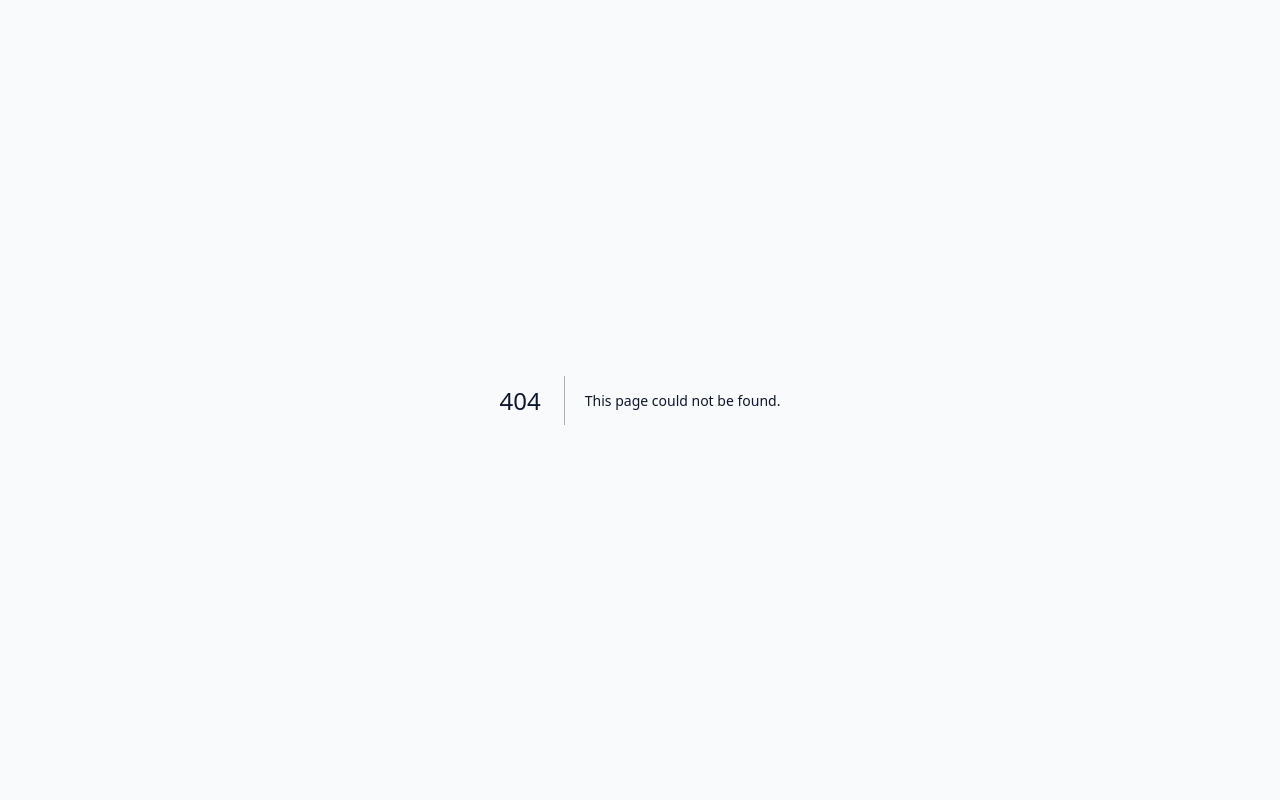
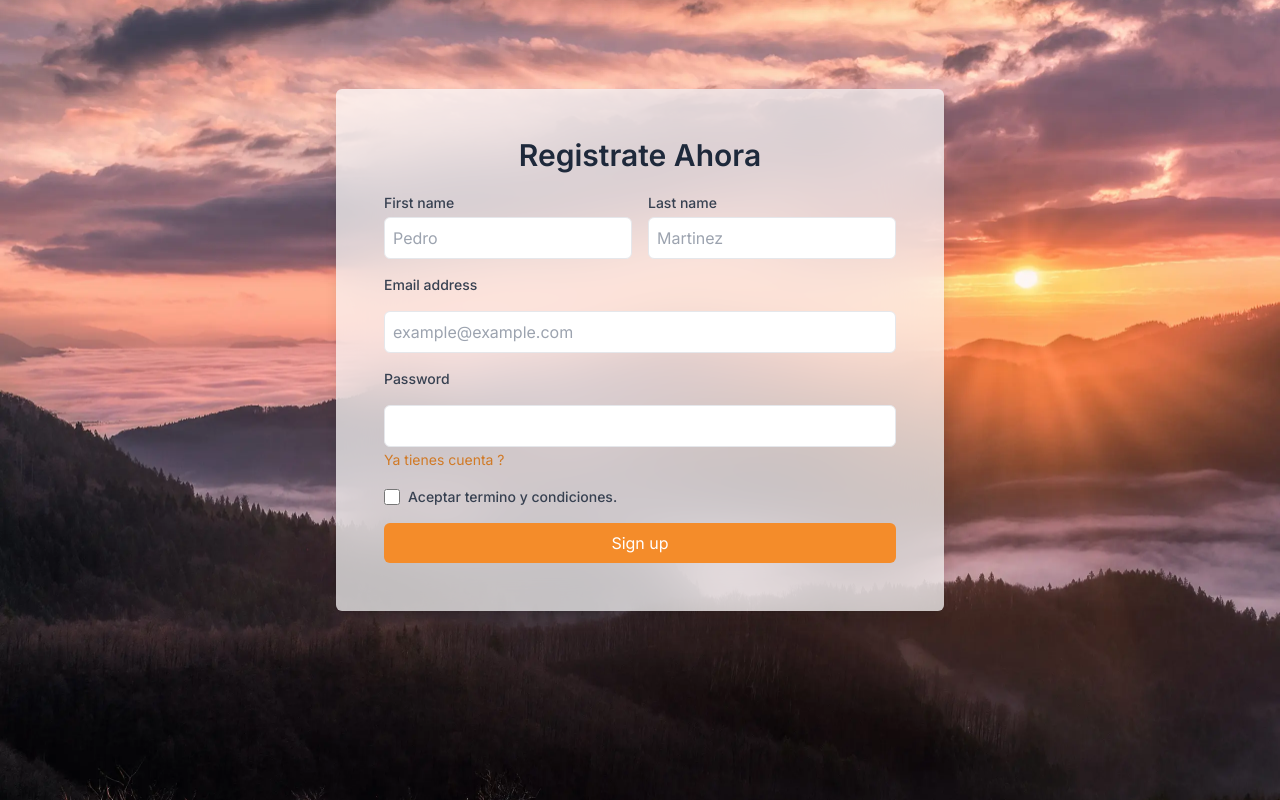
Before and after one commit to Git-Darkmoon/GMAP, a Next.js app: page /sign-up in a window 1280 px wide. Before the commit this address had no page. Built offline with nearby package versions, Linux system fonts and the light colour scheme.

Commit message:
feat: Register page frontend done.

```diff
--- /dev/null
+++ b/src/app/sign-up/page.tsx
@@ -0,0 +1,133 @@
+import Image from "next/image"
+import Link from "next/link"
+
+function RegisterPage() {
+  return (
+    <section className="w-full h-screen flex flex-col items-center justify-center">
+      <picture>
+        <Image
+          src={"/SignUp_imageSun.webp"}
+          alt="sunset sign up"
+          // width={300}
+          // height={600}
+          className="block w-screen h-[300px]"
+          objectFit="cover"
+          layout="fill"
+          priority
+        />
+      </picture>
+
+      <div
+        className="px-6 lg:px-12 shadow-lg rounded-md"
+        style={{
+          marginTop: "-100px",
+          background: "hsla(0, 0%, 100%, 0.7)",
+          backdropFilter: "blur(30px)",
+        }}
+      >
+        <div className="py-12 px-md-5">
+          <div className="mx-auto max-w-lg">
+            <h2 className="text-3xl text-center font-semibold mb-5 text-slate-800">
+              Registrate Ahora
+            </h2>
+            <form className="space-y-4">
+              <div className="flex space-x-4 flex-wrap">
+                <div className="flex-1 ">
+                  <label
+                    htmlFor="firstName"
+                    className="block text-sm font-medium text-gray-700"
+                  >
+                    First name
+                  </label>
+                  <input
+                    type="text"
+                    id="firstName"
+                    name="firstName"
+                    placeholder="Pedro"
+                    className="mt-1 p-2 w-full border rounded-md text-slate-600 focus:border-myOrange-400 focus:outline-none focus:ring-1 focus:ring-myOrange-500 focus:shadow-md"
+                    required
+                  />
+                </div>
+                <div className="flex-1">
+                  <label
+                    htmlFor="lastName"
+                    className="block text-sm font-medium text-gray-700"
+                  >
+                    Last name
+                  </label>
+                  <input
+                    type="text"
+                    id="lastName"
+                    name="lastName"
+                    placeholder="Martinez"
+                    className="mt-1 p-2 w-full border rounded-md text-slate-600 focus:border-myOrange-400 focus:outline-none focus:ring-1 focus:ring-myOrange-500 focus:shadow-md"
+                    required
+                  />
+                </div>
+              </div>
+
+              <label
+                htmlFor="email"
+                className="block text-sm font-medium text-gray-700"
+              >
+                Email address
+              </label>
+              <input
+                type="email"
+                id="email"
+                name="email"
+                placeholder="example@example.com"
+                className="mt-1 p-2 w-full border rounded-md text-slate-600 focus:border-myOrange-400 focus:outline-none focus:ring-1 focus:ring-myOrange-500 focus:shadow-md"
+                required
+              />
+
+              <label
+                htmlFor="password"
+                className="block text-sm font-medium text-gray-700"
+              >
+                Password
+              </label>
+              <input
+                type="password"
+                id="password"
+                name="password"
+                className="mt-1 p-2 w-full border rounded-md text-slate-600 focus:border-myOrange-400 focus:outline-none focus:ring-1 focus:ring-myOrange-500 focus:shadow-md"
+                required
+              />
+              <Link
+                className="text-sm space-y-4 text-myOrange-600 hover:underline hover:text-myOrange-500"
+                href="/"
+              >
+                Ya tienes cuenta ?
+              </Link>
+
+              <div className="flex items-center space-x-2">
+                <input
+                  type="checkbox"
+                  id="subscribe"
+                  name="subscribe"
+                  className="h-4 w-4 accent-myOrange-400 border-gray-300 rounded focus:border-myOrange-400 focus:outline-none focus:ring-1 focus:ring-myOrange-500 focus:shadow-md"
+                  required
+                />
+                <label
+                  htmlFor="subscribe"
+                  className="text-sm font-medium text-gray-700"
+                >
+                  Aceptar termino y condiciones.
+                </label>
+              </div>
+
+              <button
+                type="submit"
+                className="bg-myOrange-500 transition-colors w-full text-white px-4 py-2 rounded-md hover:bg-myOrange-600 focus:border-myOrange-100 focus:outline-none focus:ring-1 focus:ring-myOrange-300 focus:shadow-md"
+              >
+                Sign up
+              </button>
+            </form>
+          </div>
+        </div>
+      </div>
+    </section>
+  )
+}
+export default RegisterPage
```
